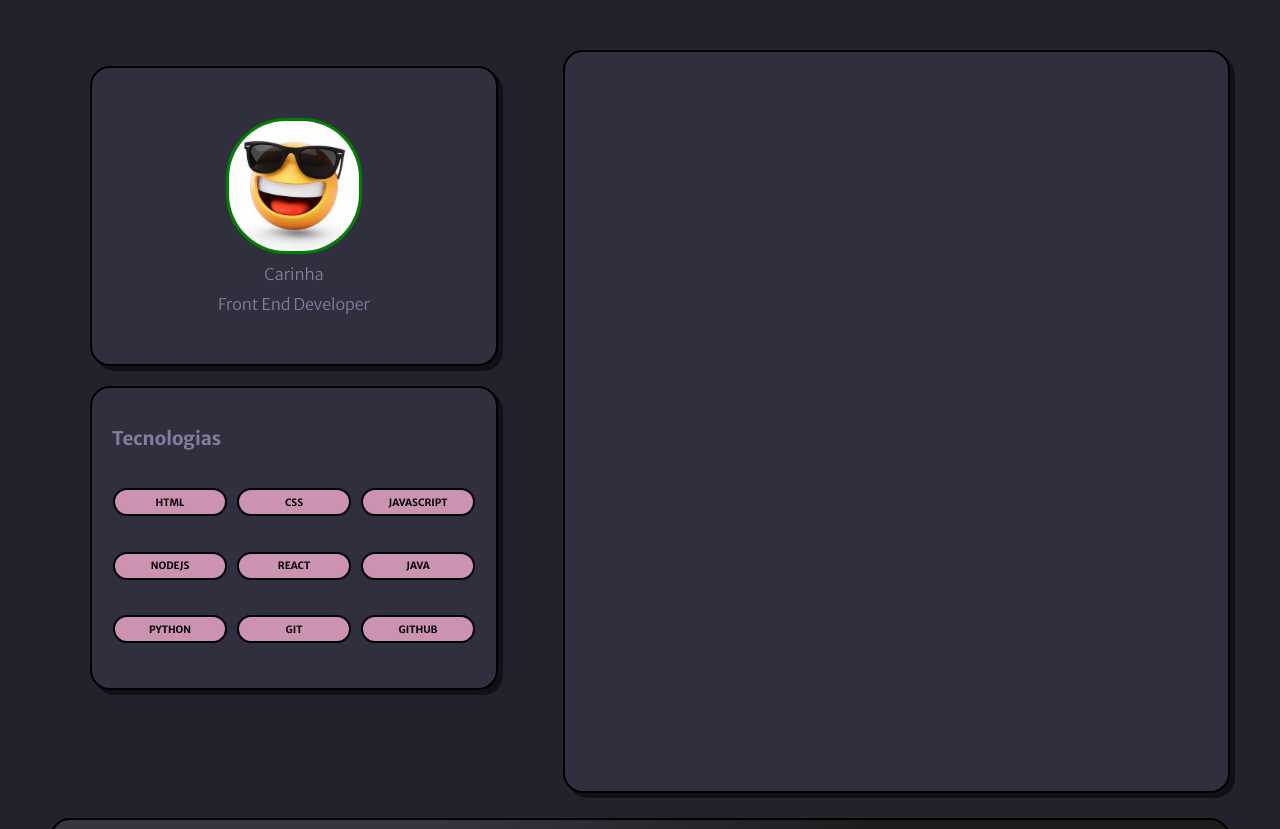
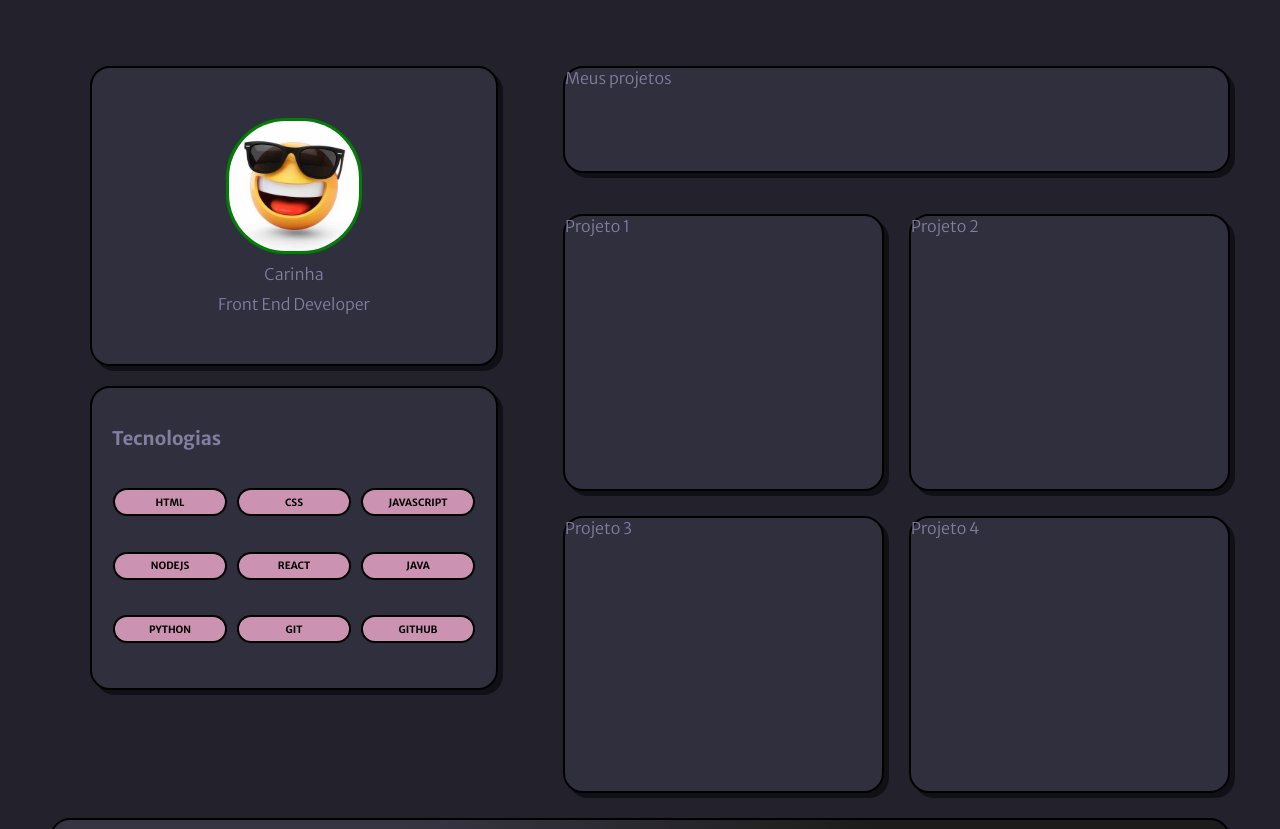
Before and after one commit to Fatudo/portfolio2, a plain HTML site: page index.html in a window 1280 px wide. Shown: the top 829 px of the page. Drawn offline with Linux system fonts and the light colour scheme.

Commit message:
update index.html

```diff
--- a/css/style.css
+++ b/css/style.css
@@ -21,6 +21,8 @@ body {
     margin: 25px;
     padding: 25px;
     height: 850px;
+    margin-bottom: 0;
+    padding-bottom: 0;
 }
 
 .cartao {
@@ -89,7 +91,22 @@ body {
 
 /*Main--------------------------------------------------------------------------------------*/
 
+#projetos { grid-area: projetos; }
+#projeto1 { grid-area: projeto1; }
+#projeto2 { grid-area: projeto2; }
+#projeto3 { grid-area: projeto3; }
+#projeto4 { grid-area: projeto4; }
 
+#main {
+    display: grid;
+    grid-template-columns: 1fr 1fr;
+    grid-template-rows: 1fr 2fr 2fr;
+    grid-template-areas: "projetos projetos"
+                         "projeto1 projeto2"
+                         "projeto3 projeto4"
+    ;
+    gap: 25px;
+}
 
 /*Footer--------------------------------------------------------------------------------------*/
 
--- a/index.html
+++ b/index.html
@@ -10,7 +10,7 @@
 </head>
 <body>
     <main class="grid-container">
-        <div id="aside" class="item1">
+        <div id="aside" class="item1 ">
             <figure id="perfil" class="cartao">
                 <img src="./imagens/OIP.jpeg" alt="Baere">
                 <figcaption>Carinha</figcaption>
@@ -33,11 +33,12 @@
         </div>
 
 
-        <div id="main" class="item2 cartao">
-            <div id="projeto1" class=""></div>
-            <div id="projeto2" class=""></div>
-            <div id="projeto3" class=""></div>
-            <div id="projeto4" class=""></div>
+        <div id="main" class="item2">
+            <p id="projetos" class="cartao">Meus projetos</p>
+            <div id="projeto1" class="cartao"> Projeto 1</div>
+            <div id="projeto2" class="cartao"> Projeto 2 </div>
+            <div id="projeto3" class="cartao"> Projeto 3 </div>
+            <div id="projeto4" class="cartao"> Projeto 4 </div>
         </div>
 
 
```
